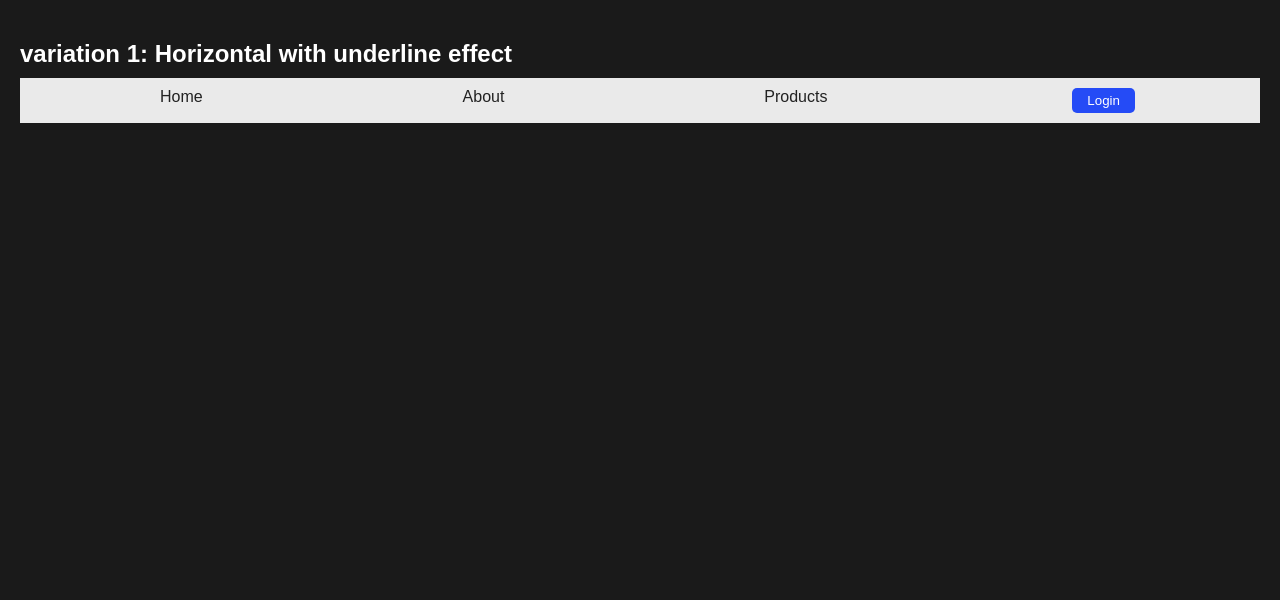
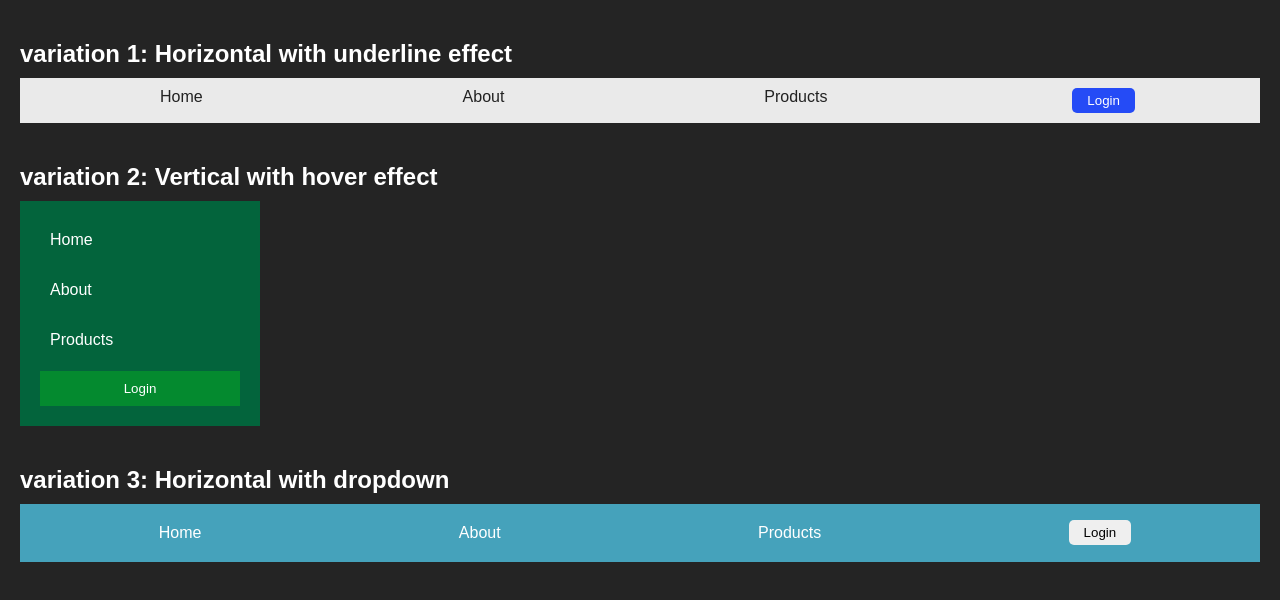
Before and after one commit to rozturk12/WebDevCourse-progress, a plain HTML site: page CSS/04_navbar/navbar.html in a window 1280 px wide. Drawn offline with Linux system fonts and the light colour scheme.

Commit message:
new navbars

```diff
--- a/CSS/04_navbar/navbar.html
+++ b/CSS/04_navbar/navbar.html
@@ -10,7 +10,7 @@
       font-family: Arial, Helvetica, sans-serif;
       margin: 0;
       padding: 20px;
-      background-color: #1a1a1a;
+      background-color: #242424;
       color: #fff;
     }
     .nav-container {
@@ -65,6 +65,78 @@
       border-radius: 5px;
       cursor: pointer;
     }
+    .nav2 {
+      background-color: #03643c;
+      width: 200px;
+      padding: 20px;
+    }
+    .nav2 ul {
+      list-style-type: none;
+      margin: 0;
+      padding: 0;
+    }
+    .nav2 li {
+      margin-bottom: 12px;
+    }
+    .nav2 a {
+      text-decoration: none;
+      color: #fff;
+      display: block;
+      padding: 10px;
+      width: 100%;
+    }
+    .nav2 a:hover {
+      background-color: #137e0a;
+    }
+    .nav2 .login-btn {
+      background-color: #048a2f;
+      color: #fff;
+      border: none;
+      width: 100%;
+      padding: 10px;
+      cursor: pointer;
+    }
+    .nav2 .login-btn:hover {
+      background-color: #057017;
+      border: 1px solid white;
+    }
+    .nav3 {
+      background-color: #45a2bb;
+      padding: 10px;
+    }
+    .nav3 ul {
+      list-style: none;
+      padding: 0;
+      margin: 0;
+      display: flex;
+      justify-content: space-around;
+      align-items: center;
+    }
+    .nav3 a {
+      text-decoration: none;
+      color: #fff;
+      padding: 10px;
+      display: block;
+    }
+    .nav3 .dropdown-content {
+      display: none;
+    }
+    .nav3 .dropdown:hover .dropdown-content {
+      display: block;
+      position: absolute;
+      background-color: #3e3e3e;
+      min-width: 150px;
+    }
+    .nav3 .login-btn {
+      border: none;
+      cursor: pointer;
+      padding: 5px 15px;
+      border-radius: 5px;
+    }
+    .nav3 .login-btn:hover {
+      background-color: rgb(0, 136, 255);
+      border: #222222;
+    }
   </style>
   <body>
     <div class="nav-container">
@@ -78,5 +150,36 @@
         </ul>
       </nav>
     </div>
+
+    <div class="nav-container">
+      <h2>variation 2: Vertical with hover effect</h2>
+      <nav class="nav2">
+        <ul>
+          <li><a href="#">Home</a></li>
+          <li><a href="#">About</a></li>
+          <li><a href="#">Products</a></li>
+        </ul>
+        <button class="login-btn">Login</button>
+      </nav>
+    </div>
+
+    <div class="nav-container">
+      <h2>variation 3: Horizontal with dropdown</h2>
+      <nav class="nav3">
+        <ul>
+          <li><a href="#">Home</a></li>
+          <li class="dropdown">
+            <a href="#">About</a>
+            <div class="dropdown-content">
+              <a href="#">Our Story</a>
+              <a href="#">Team</a>
+              <a href="#">Contact</a>
+            </div>
+          </li>
+          <li><a href="#">Products</a></li>
+          <li><button class="login-btn">Login</button></li>
+        </ul>
+      </nav>
+    </div>
   </body>
 </html>
```
